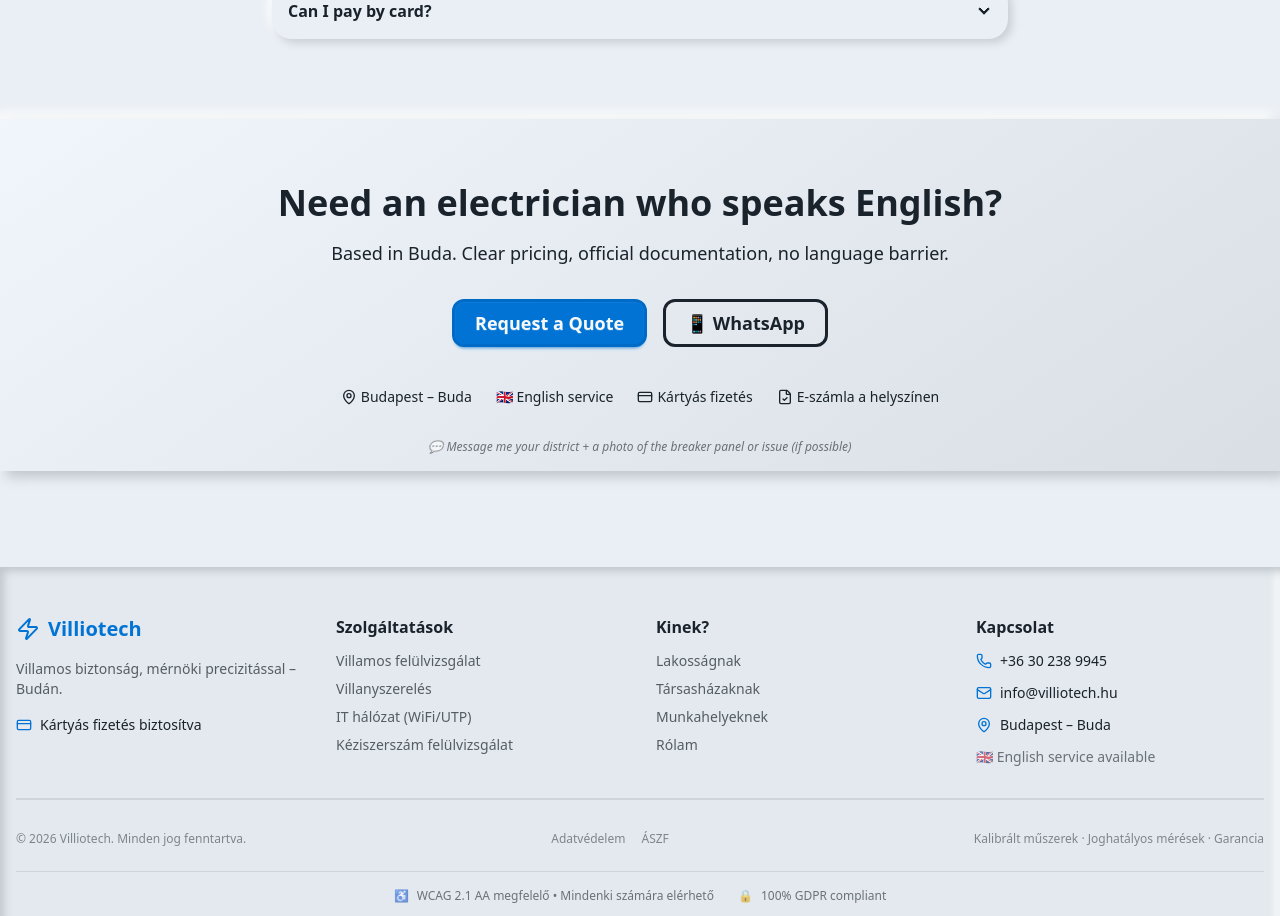
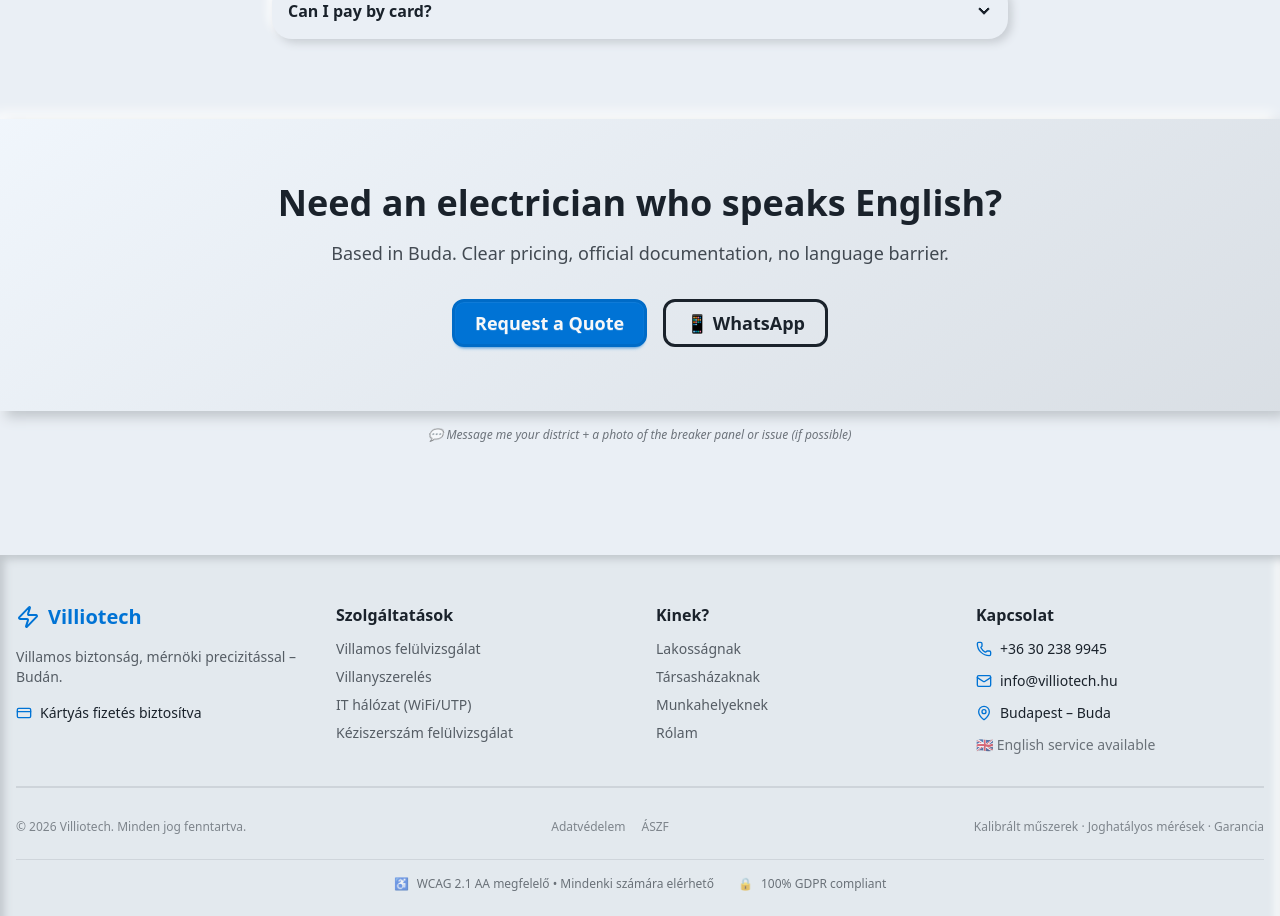
Before and after one commit to tliktor/villiotech, a React (Vite) app in the folder frontend/: page /en/english-speaking in a window 1280 px wide. Shown: the part 5901-6817 px from the top of the page. Built offline with nearby package versions, Linux system fonts and the light colour scheme.

Commit message:
Remove feature line from English CTA - use custom CTA block

```diff
--- a/frontend/src/pages/EnglishSpeaking.tsx
+++ b/frontend/src/pages/EnglishSpeaking.tsx
@@ -1,5 +1,7 @@
 import { useEffect } from 'react'
+import { Link } from 'react-router-dom'
 import { Helmet } from 'react-helmet-async'
+import { useTheme } from '../hooks/useTheme'
 import Hero from '../components/Hero'
 import SectionTitle from '../components/SectionTitle'
 import ThemeCard from '../components/ThemeCard'
@@ -7,7 +9,6 @@
 import DeliverablesList from '../components/DeliverablesList'
 import PricingTable from '../components/PricingTable'
 import FAQ from '../components/FAQ'
-import CTASection from '../components/CTASection'
 import {
   Zap, Home, FileCheck, Wrench, Shield, Wifi, CheckCircle,
   GraduationCap, Globe, FileText, CreditCard,
@@ -82,6 +83,8 @@
 ]
 
 export default function EnglishSpeaking() {
+  const { isDark } = useTheme()
+
   useEffect(() => {
     window.scrollTo(0, 0)
   }, [])
@@ -265,15 +268,23 @@
       </section>
 
       {/* Final CTA */}
-      <CTASection
-        title="Need an electrician who speaks English?"
-        subtitle="Based in Buda. Clear pricing, official documentation, no language barrier."
-        cta1={{ label: 'Request a Quote', to: '/kapcsolat?lng=en' }}
-        cta2={{ label: '📱 WhatsApp', href: 'https://wa.me/36302389945' }}
-      />
+      <section className={`py-16 transition-theme ${isDark ? 'glass-card-strong' : 'neu-convex'}`}>
+        <div className="max-w-4xl mx-auto px-4 text-center">
+          <h2 className="text-3xl md:text-4xl font-bold mb-4">
+            Need an electrician who speaks English?
+          </h2>
+          <p className="text-lg opacity-80 mb-8">
+            Based in Buda. Clear pricing, official documentation, no language barrier.
+          </p>
+          <div className="flex flex-col sm:flex-row gap-4 justify-center">
+            <Link to="/kapcsolat?lng=en" className="btn btn-primary btn-lg">Request a Quote</Link>
+            <a href="https://wa.me/36302389945" className="btn btn-outline btn-lg">📱 WhatsApp</a>
+          </div>
+        </div>
+      </section>
 
       {/* WhatsApp microcopy at bottom */}
-      <div className="max-w-7xl mx-auto px-4 pb-12 -mt-8">
+      <div className="max-w-7xl mx-auto px-4 pb-12 pt-4">
         <div className="text-center text-xs opacity-60 italic">
           💬 Message me your district + a photo of the breaker panel or issue (if possible)
         </div>
```
